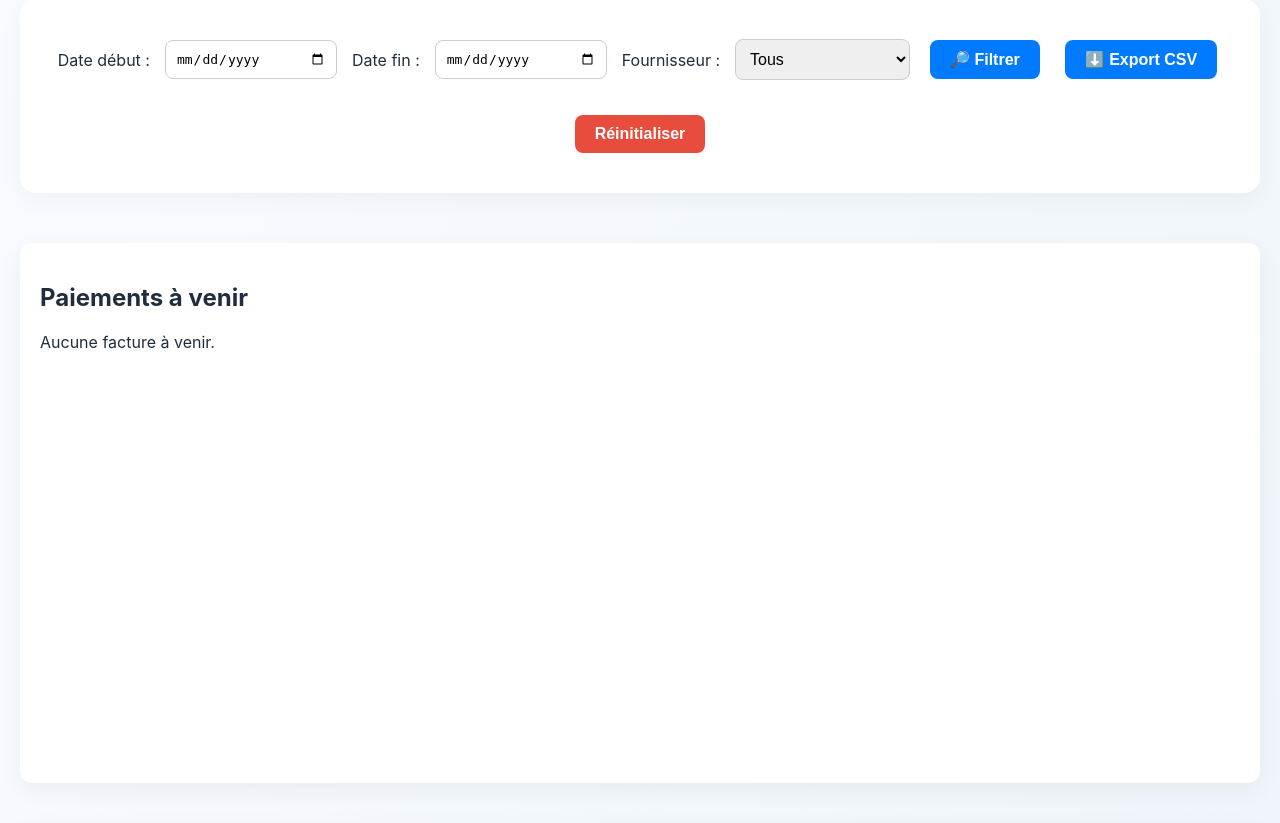
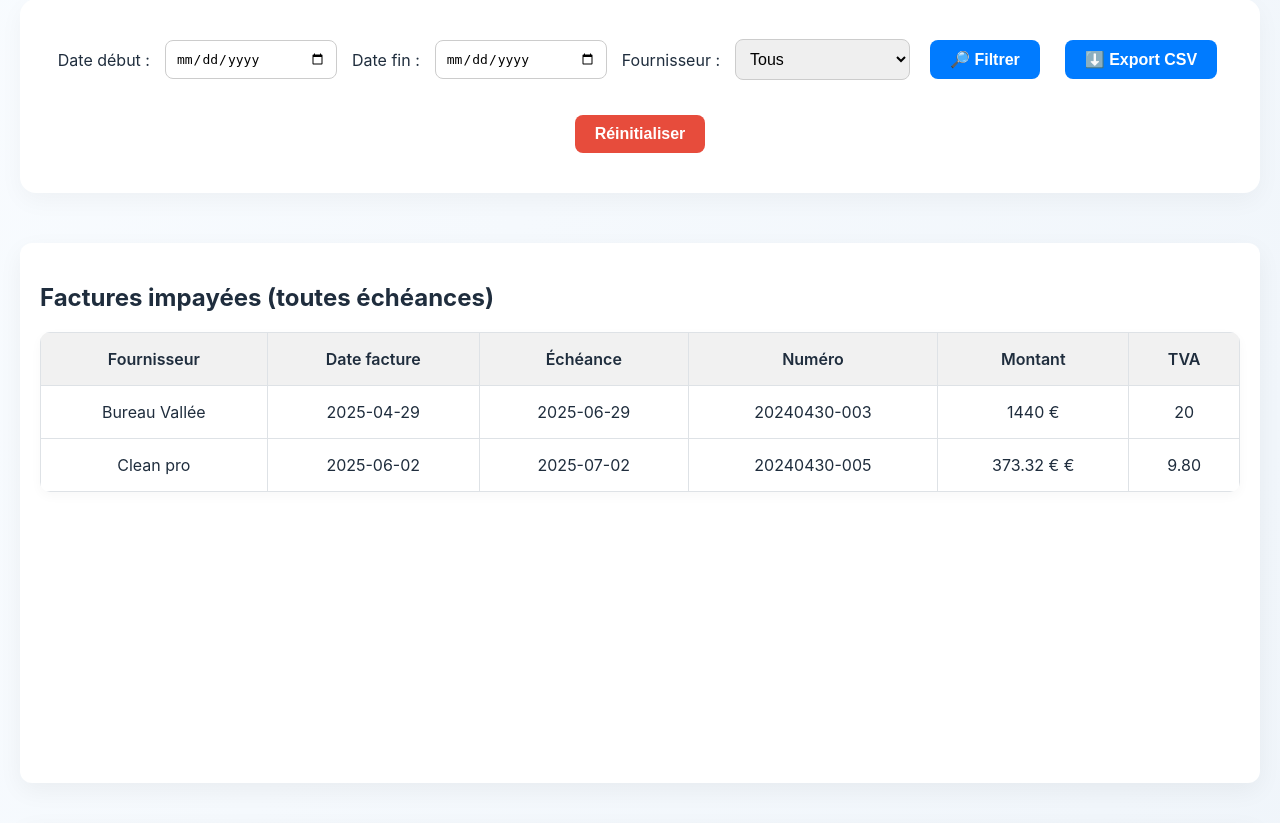
Before and after one commit to LouisMonin/Gestionnaire-Factures, a Flask app: page /analyse in a window 1280 px wide. Shown: the part 516-1339 px from the top of the page. Run offline with Flask 3, Linux system fonts and the light colour scheme; a user stored in the database is signed in; data comes from the database, SQL or seed files in the repository; both versions use the stored data as it was after the commit.

Commit message:
Analyse
- ajout du prévisionnel des factures impayées
- tableau des factures impayées (et pas à venir)

- reste des problèmes pour mettre les factures en retard en rouge
- revoir le graphique cumulatif, problèmes de dates et montants

```diff
--- a/gestion_factures/app.py
+++ b/gestion_factures/app.py
@@ -89,34 +89,6 @@ def logout():
     """ Route pour la déconnexion de l'utilisateur """
     session.clear()
     return redirect('/login')
-
-
-def normaliser_date(date_str):
-    """
-    Normalise une date en chaîne de caractères au format DD-MM-YYYY.
-    Accepte plusieurs formats d'entrée.
-    """
-    formats_possibles = [
-        "%d/%m/%Y",
-        "%d-%m-%Y",
-        "%Y-%m-%d",
-        "%Y/%m/%d",
-        "%d.%m.%Y",
-        "%Y.%m.%d",
-        "%d/%m/%Y %H:%M",
-        "%Y-%m-%d %H:%M",
-        "%Y/%m/%d %H:%M",
-        "%d-%m-%Y %H:%M:%S",
-        "%Y-%m-%d %H:%M:%S",
-        "%d.%m.%Y %H:%M:%S",
-    ]
-    for fmt in formats_possibles:
-        try:
-            dt = datetime.strptime(date_str.strip(), fmt)
-            return dt.strftime("%Y-%m-%d")
-        except (ValueError, AttributeError):
-            continue
-    return "Date invalide"  # ou None selon votre besoin
 
 
 @app.route('/upload', methods=['GET', 'POST'])
@@ -327,14 +299,67 @@ def analyse():
 
     repartition = c.fetchall()
 
-    # Paiements à venir (factures avec date > aujourd'hui)
+    # Toutes les factures impayées, triées par date d'échéance
+    now = datetime.now().strftime("%Y-%m-%d")
     c.execute('''
-        SELECT id, numero_facture, date_facture, fournisseur, montant_total, TVA
+        SELECT id, numero_facture, date_facture, echeance, fournisseur, montant_total, TVA
         FROM factures
-        WHERE utilisateur_id = ? AND date_facture > ?
-        ORDER BY date_facture ASC
-    ''', (session['utilisateur_id'], today.isoformat()))
+        WHERE utilisateur_id = ? AND facture_payee = 0
+        ORDER BY echeance ASC
+    ''', (session['utilisateur_id'],))
     paiements_avenir = c.fetchall()
+
+
+    # Cumul à l’échéance selon paiement -----------------------------------
+    c.execute('''
+    SELECT echeance, REPLACE(montant_total, ",", "."), facture_payee
+    FROM factures
+    WHERE utilisateur_id = ?
+''', (session['utilisateur_id'],))
+    factures_brutes = c.fetchall()
+
+    factures_payees = []
+    factures_impayees = []
+
+    for echeance, montant_str, payee in factures_brutes:
+        try:
+            montant = float(str(montant_str).replace('€', '').replace(',', '.').strip())
+            if payee == 1:
+                factures_payees.append((echeance, montant))
+            else:
+                factures_impayees.append((echeance, montant))
+        except Exception as e:
+            print(f"Erreur montant: {montant_str} → {e}")
+            continue
+
+    # Trier chaque groupe par date
+    factures_payees.sort(key=lambda x: datetime.strptime(x[0], "%Y-%m-%d"))
+    factures_impayees.sort(key=lambda x: datetime.strptime(x[0], "%Y-%m-%d"))
+
+    # Dates et cumul pour les payées
+    dates_payees = []
+    cumul_payees = []
+    total_payees = 0
+    for date_str, montant in factures_payees:
+        total_payees += montant
+        dates_payees.append(date_str)
+        cumul_payees.append(total_payees)
+
+    # Courbe prévisionnelle : commence à la dernière date payée avec valeur cumulée actuelle
+    dates_impayees = []
+    cumul_impayees = []
+
+    if dates_payees:
+        last_paid_date = dates_payees[-1]
+        cumul_impayees.append(total_payees)
+        dates_impayees.append(last_paid_date)
+
+    for date_str, montant in factures_impayees:
+        total_payees += montant
+        dates_impayees.append(date_str)
+        cumul_impayees.append(total_payees)
+
+    # Fin ajout cumul échéance -----------------------------------
 
     conn.close()
 
@@ -366,7 +391,13 @@ def analyse():
         nb_annee=nb_annee,
         total_mois=total_mois,
         nb_mois=nb_mois,
-        paiements_avenir=paiements_avenir
+        today=today,
+        paiements_avenir=paiements_avenir,
+        dates_payees=dates_payees,
+        cumul_payees=cumul_payees,
+        dates_impayees=dates_impayees,
+        cumul_impayees=cumul_impayees,
+        now=now,
     )
 
 @app.route('/export_csv', methods=['POST'])
--- a/gestion_factures/templates/analyse.html
+++ b/gestion_factures/templates/analyse.html
@@ -77,14 +77,15 @@
 
 
         <div class="chart-wrapper">
-            <h2 class="text-xl font-semibold text-gray-700 mb-2">Paiements à venir</h2>
+            <h2 class="text-xl font-semibold text-gray-700 mb-2">Factures impayées (toutes échéances)</h2>
             {% if paiements_avenir %}
                 <div class="overflow-auto rounded-lg shadow-md">
                     <table class="min-w-full text-sm text-left text-gray-700 bg-white border border-gray-200">
                         <thead class="bg-gray-100 text-gray-600 uppercase text-xs">
                             <tr>
                                 <th class="px-4 py-2">Fournisseur</th>
-                                <th class="px-4 py-2">Date</th>
+                                <th class="px-4 py-2">Date facture</th>
+                                <th class="px-4 py-2">Échéance</th>  <!-- Nouvelle colonne -->
                                 <th class="px-4 py-2">Numéro</th>
                                 <th class="px-4 py-2">Montant</th>
                                 <th class="px-4 py-2">TVA</th>
@@ -92,12 +93,13 @@
                         </thead>
                         <tbody>
                             {% for facture in paiements_avenir %}
-                            <tr class="border-t border-gray-200 hover:bg-gray-50">
-                                <td class="px-4 py-2">{{ facture[3] }}</td>
-                                <td class="px-4 py-2">{{ facture[2] }}</td>
-                                <td class="px-4 py-2">{{ facture[1] }}</td>
-                                <td class="px-4 py-2">{{ facture[4] }} €</td>
-                                <td class="px-4 py-2">{{ facture[5] }}</td>
+                            <tr class="border-t border-gray-200 hover:bg-gray-50 {% if facture['echeance'] < now %}bg-red-100{% endif %}">
+                                <td class="px-4 py-2">{{ facture['fournisseur'] }}</td>  <!-- fournisseur -->
+                                <td class="px-4 py-2">{{ facture['date_facture'] }}</td>  <!-- date_facture -->
+                                <td class="px-4 py-2">{{ facture['echeance'] }}</td>  <!-- echeance -->
+                                <td class="px-4 py-2">{{ facture['numero_facture'] }}</td>  <!-- numero_facture -->
+                                <td class="px-4 py-2">{{ facture['montant_total'] }} €</td> <!-- montant_total -->
+                                <td class="px-4 py-2">{{ facture['TVA'] }}</td>  <!-- TVA -->
                             </tr>
                             {% endfor %}
                         </tbody>
@@ -132,20 +134,32 @@
         const pieCtx = document.getElementById('pieChart');
 
         new Chart(evolutionCtx, {
-            type: 'line',  // courbe
+            type: 'line',
             data: {
-                labels: {{ dates | tojson | safe }},
-                datasets: [{
-                    label: 'Montant cumulé par jour (€)',
-                    data: {{ montants_cumul | tojson | safe }},
-                    backgroundColor: 'rgba(0,123,255,0.2)',
-                    borderColor: 'rgba(0,123,255,1)',
-                    borderWidth: 2,
-                    pointRadius: 3,
-                    pointHoverRadius: 5,
-                    fill: true,
-                    tension: 0.3
-                }]
+                labels: [...new Set([...{{ dates_payees | tojson | safe }}, ...{{ dates_impayees | tojson | safe }}])],
+                datasets: [
+                    {
+                        label: 'Cumul payé à échéance',
+                        data: {{ cumul_payees | tojson | safe }},
+                        borderColor: 'rgba(0,123,255,1)',
+                        backgroundColor: 'rgba(0,123,255,0.2)',  // ombrage bleu
+                        borderWidth: 2,
+                        pointRadius: 3,
+                        tension: 0.3,
+                        fill: true
+                    },
+                    {
+                        label: 'Prévisionnel impayé',
+                        data: Array({{ cumul_payees | length }} - 1).fill(null).concat({{ cumul_impayees | tojson | safe }}),
+                        borderColor: 'rgba(255,165,0,1)',
+                        backgroundColor: 'rgba(255,165,0,0.2)',  // ombrage orange
+                        borderDash: [5, 5],
+                        borderWidth: 2,
+                        pointRadius: 3,
+                        tension: 0.3,
+                        fill: true
+                    }
+                ]
             },
             options: {
                 responsive: true,
@@ -156,7 +170,7 @@
                         callbacks: {
                             label: function(context) {
                                 return '€' + context.formattedValue;
-                            },
+                            }
                         }
                     }
                 },
@@ -186,6 +200,7 @@
                 }
             }
         });
+
 
 
 
```
Also changed, not shown: gestion_factures/factures.db.
